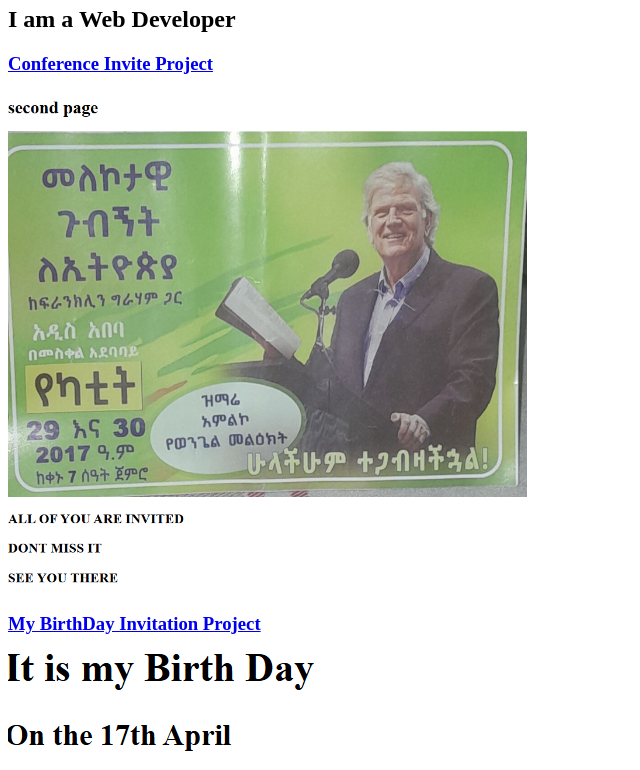
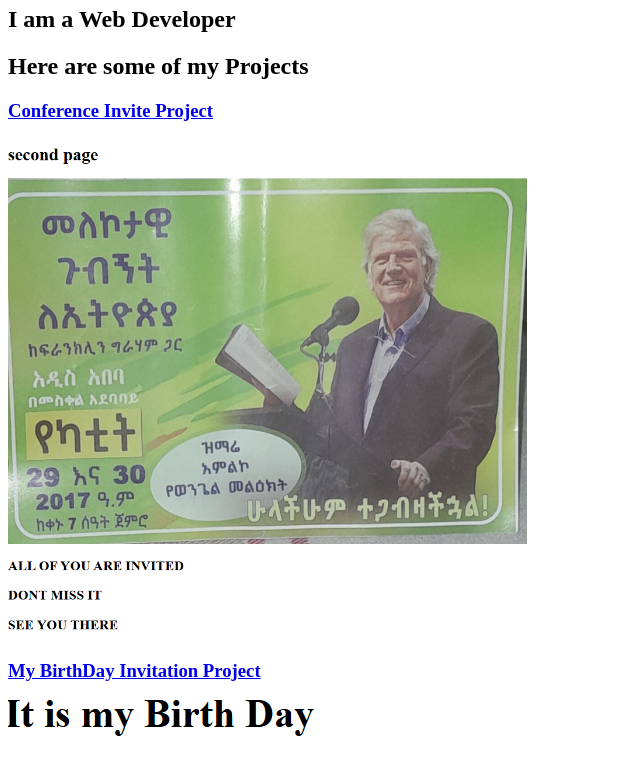
Before and after one commit to Honu5/html-portfolio, a plain HTML site: page index.html in a window 1280 px wide. Shown: the part 60-830 px from the top of the page, without its empty margins (0-640 px from the left). Drawn offline with Linux system fonts and the light colour scheme.

Commit message:
Update index.html

```diff
--- a/index.html
+++ b/index.html
@@ -8,6 +8,7 @@
 
 <h1>  Honelign Yohannes'  portofolio</h1>
 <h2>I am a Web Developer</h2>
+<h2>Here are some of my Projects</h2>
 <h3><a href="./filepath.html">Conference Invite Project</a></h3>
 <img src="./Screenshot 2025-03-21 112549.png" length="500"  height="500"/>
 
```
